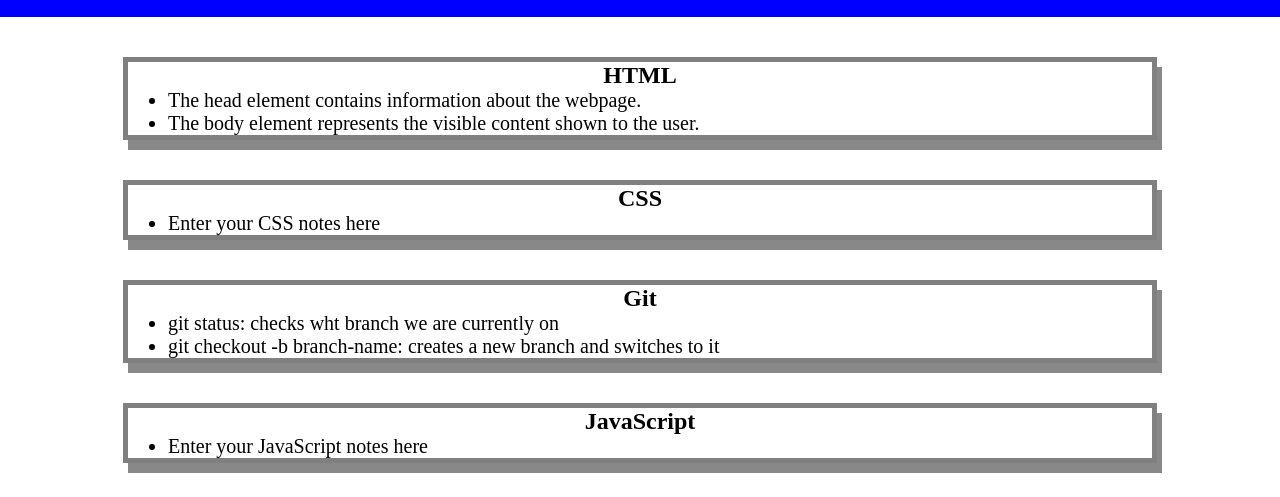
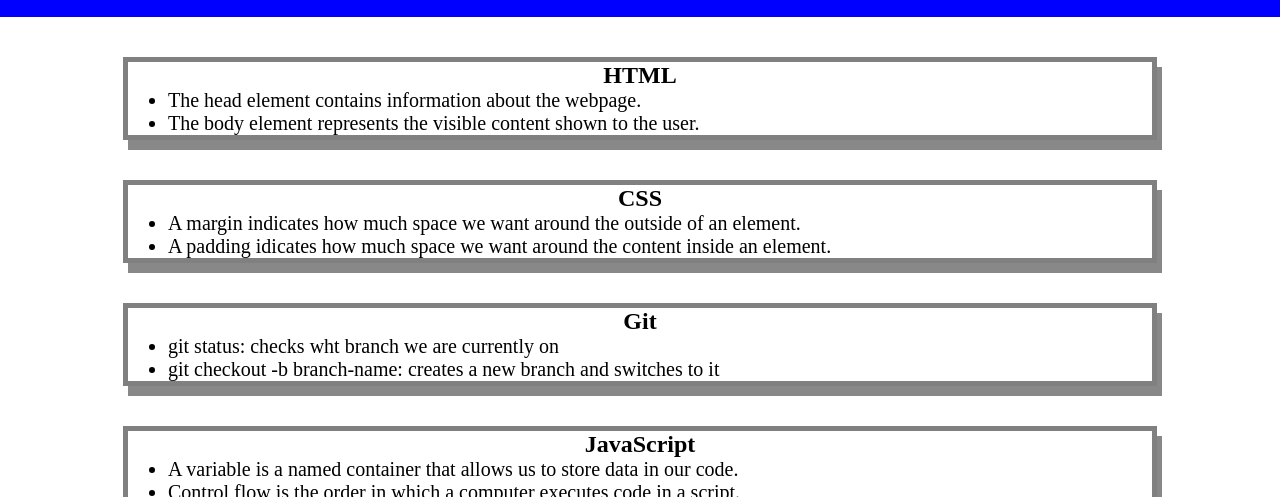
Before and after one commit to jallen0508/prework-study-guide, a plain HTML site: page index.html in a window 1280 px wide. Shown: the part 149-646 px from the top of the page. Drawn offline with Linux system fonts and the light colour scheme.

Commit message:
catch-up

```diff
--- a/index.html
+++ b/index.html
@@ -28,7 +28,8 @@
       <section class="card" id="css-section">
         <h2>CSS</h2>
         <ul>
-          <li>Enter your CSS notes here</li>
+          <li>A margin indicates how much space we want around the outside of an element.</li>
+          <li>A padding idicates how much space we want around the content inside an element.</li>
         </ul>
       </section>
 
@@ -43,7 +44,8 @@
       <section class="card" id="javascript-section">
         <h2>JavaScript</h2>
         <ul>
-          <li>Enter your JavaScript notes here</li>
+          <li>A variable is a named container that allows us to store data in our code.</li>
+          <li>Control flow is the order in which a computer executes code in a script.</li>
         </ul>
       </section>
     </main>
```
